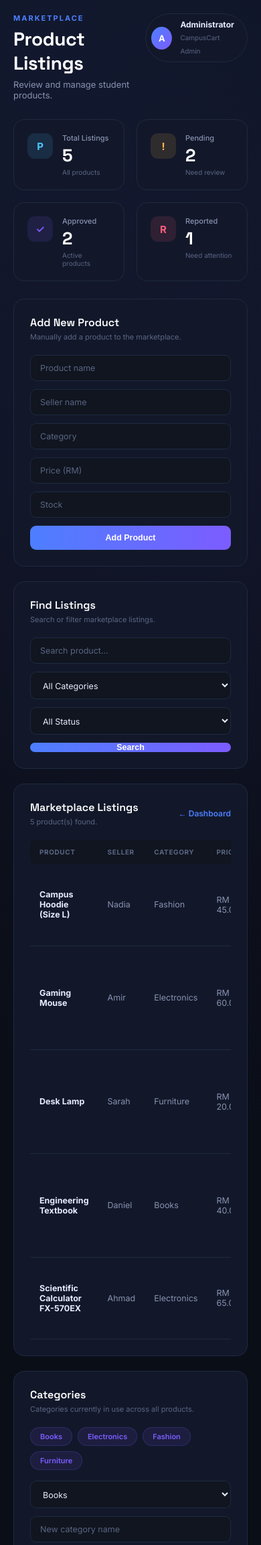
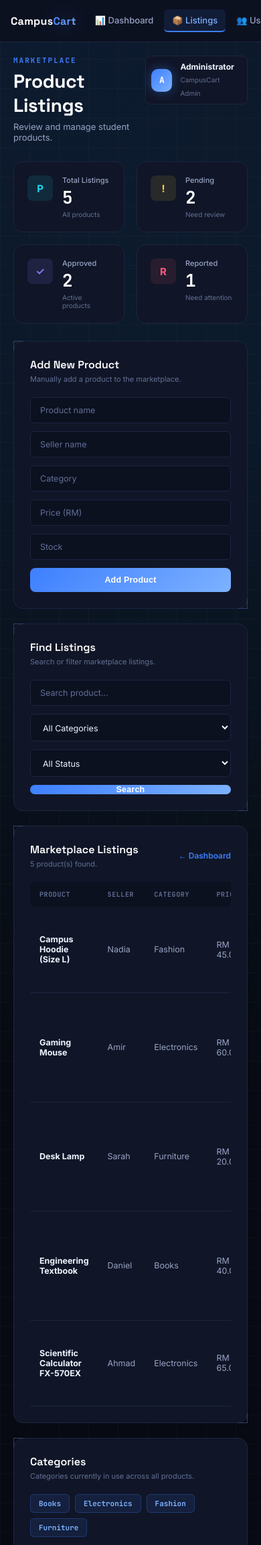
Before and after one commit to imannharith/CampusCart, a Flask app: page /listings in a window 390 px wide. Shown: the top 2307 px of the page at 67% size. Run offline with Flask 3, Linux system fonts and the light colour scheme; data comes from the database, SQL or seed files in the repository.

Commit message:
Redesign admin panel with a blue signal theme, fix mobile sidebar
Moves the admin panel off the generic dark-gradient template look
into a distinct blue accent theme with a grid backdrop, monospace
data readouts, and corner-bracket panel accents. Also fixes the
mobile sidebar, which previously just disappeared with no nav at
all below 900px, replacing it with a horizontal nav bar.

Also adds a .gitignore for __pycache__ so compiled bytecode stops
showing up as changed files on every pull.

```diff
--- a/static/admin.css
+++ b/static/admin.css
@@ -1,32 +1,36 @@
 /* =========================================================
    CAMPUSCART ADMIN PANEL
-   Dark, futuristic theme
+   Signal / terminal theme — grid backdrop, electric-blue
+   accent, monospace data readouts, corner-bracket panels.
    Same class names as before -- dashboard.html, listings.html,
    reports.html, and user.html all work with this file untouched.
    ========================================================= */
 
-@import url('https://fonts.googleapis.com/css2?family=Space+Grotesk:wght@400;500;600;700&family=Inter:wght@400;500;600;700&display=swap');
+@import url('https://fonts.googleapis.com/css2?family=Space+Grotesk:wght@500;600;700&family=Inter:wght@400;500;600;700&family=JetBrains+Mono:wght@400;500;700&display=swap');
 
 :root {
-    --bg: #0a0e17;
-    --bg-elevated: #10151f;
-    --panel: #12182a;
-    --panel-border: #1f2940;
-    --panel-border-light: #2a3654;
-    --text: #e6ecff;
-    --text-dim: #8892b0;
-    --text-faint: #5a6584;
-    --accent: #4d7fff;
-    --accent-glow: rgba(77, 127, 255, 0.35);
-    --accent-2: #7c5cff;
-    --success: #2ee6a6;
-    --success-bg: rgba(46, 230, 166, 0.12);
-    --warning: #ffb84d;
-    --warning-bg: rgba(255, 184, 77, 0.12);
+    --bg: #070a12;
+    --bg-elevated: #0c1120;
+    --panel: #101627;
+    --panel-border: #1c2540;
+    --panel-border-light: #30406b;
+    --text: #f0f4ff;
+    --text-dim: #98a3c4;
+    --text-faint: #626e94;
+    --accent: #3d7fff;
+    --accent-soft: #7db2ff;
+    --accent-glow: rgba(61, 127, 255, 0.32);
+    --accent-gradient: linear-gradient(135deg, #3d7fff, #7db2ff);
+    --accent-2: #22d3ee;
+    --success: #3dffa0;
+    --success-bg: rgba(61, 255, 160, 0.10);
+    --warning: #ffcf3d;
+    --warning-bg: rgba(255, 207, 61, 0.10);
     --danger: #ff5c7a;
-    --danger-bg: rgba(255, 92, 122, 0.12);
-    --info: #4dc4ff;
-    --info-bg: rgba(77, 196, 255, 0.12);
+    --danger-bg: rgba(255, 92, 122, 0.10);
+    --info: #22d3ee;
+    --info-bg: rgba(34, 211, 238, 0.10);
+    --mono: "JetBrains Mono", ui-monospace, SFMono-Regular, Menlo, monospace;
 }
 
 * {
@@ -38,8 +42,10 @@
 body {
     font-family: "Inter", "Segoe UI", Arial, sans-serif;
     background:
-        radial-gradient(circle at 15% 0%, rgba(77, 127, 255, 0.08), transparent 40%),
-        radial-gradient(circle at 85% 20%, rgba(124, 92, 255, 0.06), transparent 40%),
+        linear-gradient(rgba(255, 255, 255, 0.025) 1px, transparent 1px) 0 0/100% 44px,
+        linear-gradient(90deg, rgba(255, 255, 255, 0.025) 1px, transparent 1px) 0 0/44px 100%,
+        radial-gradient(circle at 12% 0%, rgba(61, 127, 255, 0.10), transparent 45%),
+        radial-gradient(circle at 90% 15%, rgba(34, 211, 238, 0.05), transparent 40%),
         var(--bg);
     color: var(--text);
     min-height: 100vh;
@@ -56,7 +62,7 @@ h1, h2, h3 {
     position: fixed;
     width: 240px;
     height: 100vh;
-    background: linear-gradient(180deg, var(--bg-elevated) 0%, #0c111c 100%);
+    background: var(--bg-elevated);
     border-right: 1px solid var(--panel-border);
     padding: 28px 18px;
     display: flex;
@@ -71,14 +77,16 @@ h1, h2, h3 {
 }
 
 .sidebar h2 span {
-    background: linear-gradient(90deg, var(--accent), var(--accent-2));
+    background: var(--accent-gradient);
     -webkit-background-clip: text;
     background-clip: text;
     color: transparent;
+    filter: drop-shadow(0 0 14px rgba(61, 127, 255, 0.45));
 }
 
 .admin-label {
     color: var(--text-faint);
+    font-family: var(--mono);
     font-size: 10px;
     letter-spacing: 2px;
     font-weight: 600;
@@ -97,27 +105,28 @@ nav a,
     color: var(--text-dim);
     text-decoration: none;
     padding: 11px 14px;
-    border-radius: 10px;
+    border-radius: 6px;
     font-size: 13px;
     font-weight: 500;
-    transition: all 0.18s ease;
+    transition: all 0.15s ease;
     display: flex;
     align-items: center;
     gap: 10px;
     position: relative;
+    border-left: 2px solid transparent;
 }
 
 nav a:hover,
 .sidebar-link:hover {
-    background: rgba(77, 127, 255, 0.08);
+    background: rgba(255, 255, 255, 0.03);
     color: var(--text);
 }
 
 nav a.active,
 .sidebar-link.active {
-    background: linear-gradient(90deg, rgba(77, 127, 255, 0.18), rgba(124, 92, 255, 0.08));
-    color: white;
-    box-shadow: inset 3px 0 0 var(--accent);
+    background: rgba(61, 127, 255, 0.10);
+    color: var(--accent-soft);
+    border-left: 2px solid var(--accent);
 }
 
 .sidebar-bottom {
@@ -170,6 +180,7 @@ header {
 
 .small-title {
     color: var(--accent);
+    font-family: var(--mono);
     font-size: 11px;
     font-weight: 700;
     letter-spacing: 2px;
@@ -196,18 +207,20 @@ header h1 {
     background: var(--panel);
     border: 1px solid var(--panel-border);
     padding: 8px 16px 8px 8px;
-    border-radius: 50px;
+    border-radius: 8px;
 }
 
 .avatar {
     width: 34px;
     height: 34px;
-    border-radius: 50%;
-    background: linear-gradient(135deg, var(--accent), var(--accent-2));
+    border-radius: 10px;
+    background: var(--accent-gradient);
+    box-shadow: 0 0 16px rgba(61, 127, 255, 0.4);
     display: flex;
     align-items: center;
     justify-content: center;
     color: white;
+    font-family: var(--mono);
     font-weight: 700;
     font-size: 13px;
 }
@@ -234,19 +247,52 @@ header h1 {
 }
 
 .card {
+    position: relative;
     background: var(--panel);
     border: 1px solid var(--panel-border);
-    border-radius: 16px;
+    border-radius: 14px;
     padding: 20px;
     display: flex;
     gap: 14px;
     align-items: flex-start;
-    transition: border-color 0.2s ease, transform 0.2s ease;
+    transition: border-color 0.2s ease, transform 0.2s ease, box-shadow 0.2s ease;
+}
+
+.card::before,
+.card::after {
+    content: "";
+    position: absolute;
+    width: 10px;
+    height: 10px;
+    border: 1px solid var(--panel-border-light);
+    opacity: 0;
+    transition: opacity 0.2s ease;
+}
+
+.card::before {
+    top: -1px;
+    left: -1px;
+    border-right: none;
+    border-bottom: none;
+}
+
+.card::after {
+    bottom: -1px;
+    right: -1px;
+    border-left: none;
+    border-top: none;
 }
 
 .card:hover {
     border-color: var(--panel-border-light);
     transform: translateY(-2px);
+    box-shadow: 0 12px 28px -12px rgba(61, 127, 255, 0.35);
+}
+
+.card:hover::before,
+.card:hover::after {
+    opacity: 1;
+    border-color: var(--accent);
 }
 
 .card p {
@@ -258,6 +304,7 @@ header h1 {
 
 .card h2 {
     color: white;
+    font-family: var(--mono);
     font-size: 26px;
     font-weight: 700;
     line-height: 1;
@@ -273,7 +320,7 @@ header h1 {
 .icon {
     width: 38px;
     height: 38px;
-    border-radius: 11px;
+    border-radius: 8px;
     display: flex;
     align-items: center;
     justify-content: center;
@@ -288,8 +335,8 @@ header h1 {
 }
 
 .purple {
-    background: rgba(124, 92, 255, 0.12);
-    color: var(--accent-2);
+    background: rgba(139, 124, 255, 0.12);
+    color: #8b7cff;
 }
 
 .orange {
@@ -306,11 +353,35 @@ header h1 {
 /* ===== PANELS ===== */
 
 .panel {
+    position: relative;
     background: var(--panel);
     border: 1px solid var(--panel-border);
-    border-radius: 16px;
+    border-radius: 14px;
     padding: 24px;
     margin-bottom: 22px;
+}
+
+.panel::before,
+.panel::after {
+    content: "";
+    position: absolute;
+    width: 14px;
+    height: 14px;
+    border: 1px solid var(--panel-border-light);
+}
+
+.panel::before {
+    top: -1px;
+    left: -1px;
+    border-right: none;
+    border-bottom: none;
+}
+
+.panel::after {
+    bottom: -1px;
+    right: -1px;
+    border-left: none;
+    border-top: none;
 }
 
 .panel-title {
@@ -431,7 +506,7 @@ header h1 {
     background: var(--bg-elevated);
     border: 1px solid var(--panel-border);
     color: var(--text);
-    border-radius: 9px;
+    border-radius: 6px;
     outline: none;
     font-size: 12.5px;
     font-family: inherit;
@@ -450,16 +525,19 @@ header h1 {
 .filters button {
     padding: 0 22px;
     border: none;
-    border-radius: 9px;
-    background: linear-gradient(90deg, var(--accent), var(--accent-2));
+    border-radius: 8px;
+    background: var(--accent-gradient);
     color: white;
-    font-weight: 600;
+    font-weight: 700;
     cursor: pointer;
     font-size: 12.5px;
+    letter-spacing: 0.2px;
+    transition: box-shadow 0.15s ease, filter 0.15s ease;
 }
 
 .filters button:hover {
-    filter: brightness(1.1);
+    filter: brightness(1.08);
+    box-shadow: 0 6px 20px -4px rgba(61, 127, 255, 0.55);
 }
 
 
@@ -479,17 +557,18 @@ th {
     background: var(--bg-elevated);
     padding: 12px 14px;
     color: var(--text-faint);
+    font-family: var(--mono);
     font-size: 10px;
     text-transform: uppercase;
     letter-spacing: 0.6px;
 }
 
 th:first-child {
-    border-radius: 8px 0 0 8px;
+    border-radius: 6px 0 0 6px;
 }
 
 th:last-child {
-    border-radius: 0 8px 8px 0;
+    border-radius: 0 6px 6px 0;
 }
 
 td {
@@ -607,7 +698,7 @@ td strong {
     background: var(--bg-elevated);
     border: 1px solid var(--panel-border);
     color: var(--text);
-    border-radius: 9px;
+    border-radius: 6px;
     outline: none;
     font-size: 12.5px;
     font-family: inherit;
@@ -626,17 +717,20 @@ td strong {
 .form-grid button {
     padding: 11px 22px;
     border: none;
-    border-radius: 9px;
-    background: linear-gradient(90deg, var(--accent), var(--accent-2));
+    border-radius: 8px;
+    background: var(--accent-gradient);
     color: white;
-    font-weight: 600;
+    font-weight: 700;
     cursor: pointer;
     font-size: 12.5px;
+    letter-spacing: 0.2px;
+    transition: box-shadow 0.15s ease, filter 0.15s ease;
 }
 
 .filters-button:hover,
 .form-grid button:hover {
-    filter: brightness(1.1);
+    filter: brightness(1.08);
+    box-shadow: 0 6px 20px -4px rgba(61, 127, 255, 0.55);
 }
 
 .cancel-link {
@@ -691,13 +785,14 @@ td strong {
 }
 
 .category-tag {
-    background: rgba(124, 92, 255, 0.1);
-    color: var(--accent-2);
-    padding: 6px 14px;
-    border-radius: 20px;
+    background: rgba(61, 127, 255, 0.10);
+    color: var(--accent-soft);
+    font-family: var(--mono);
+    padding: 6px 12px;
+    border-radius: 6px;
     font-size: 11px;
     font-weight: 600;
-    border: 1px solid rgba(124, 92, 255, 0.2);
+    border: 1px solid rgba(61, 127, 255, 0.25);
 }
 
 
@@ -719,7 +814,47 @@ td strong {
 @media (max-width: 900px) {
 
     .sidebar {
+        position: static;
+        width: 100%;
+        height: auto;
+        flex-direction: row;
+        align-items: center;
+        gap: 16px;
+        padding: 14px 16px;
+        border-right: none;
+        border-bottom: 1px solid var(--panel-border);
+        overflow-x: auto;
+    }
+
+    .sidebar h2 {
+        font-size: 16px;
+        white-space: nowrap;
+        margin-bottom: 0;
+    }
+
+    .admin-label,
+    .sidebar-bottom {
         display: none;
+    }
+
+    nav {
+        flex-direction: row;
+        flex: none;
+        gap: 4px;
+    }
+
+    nav a,
+    .sidebar-link {
+        white-space: nowrap;
+        padding: 8px 12px;
+        border-left: none;
+        border-bottom: 2px solid transparent;
+    }
+
+    nav a.active,
+    .sidebar-link.active {
+        border-left: none;
+        border-bottom: 2px solid var(--accent);
     }
 
     .main {
```
Also changed, not shown: other parts of static/admin.css (+34 -17 lines), 1 other file.
